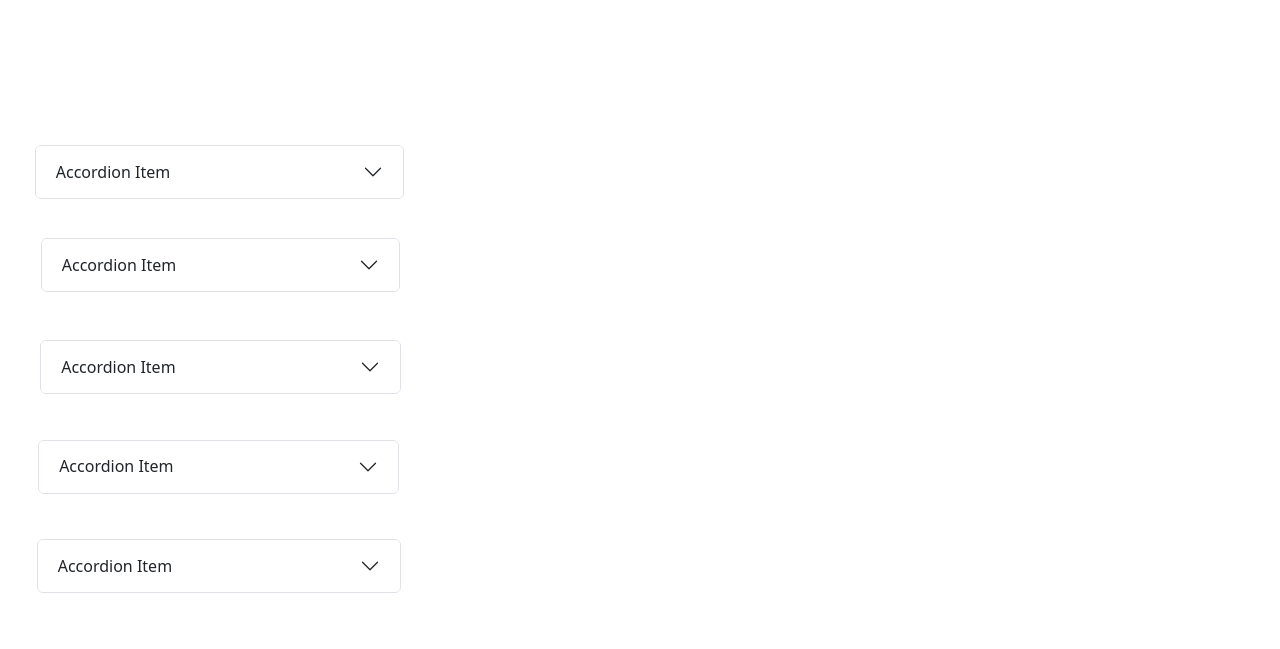
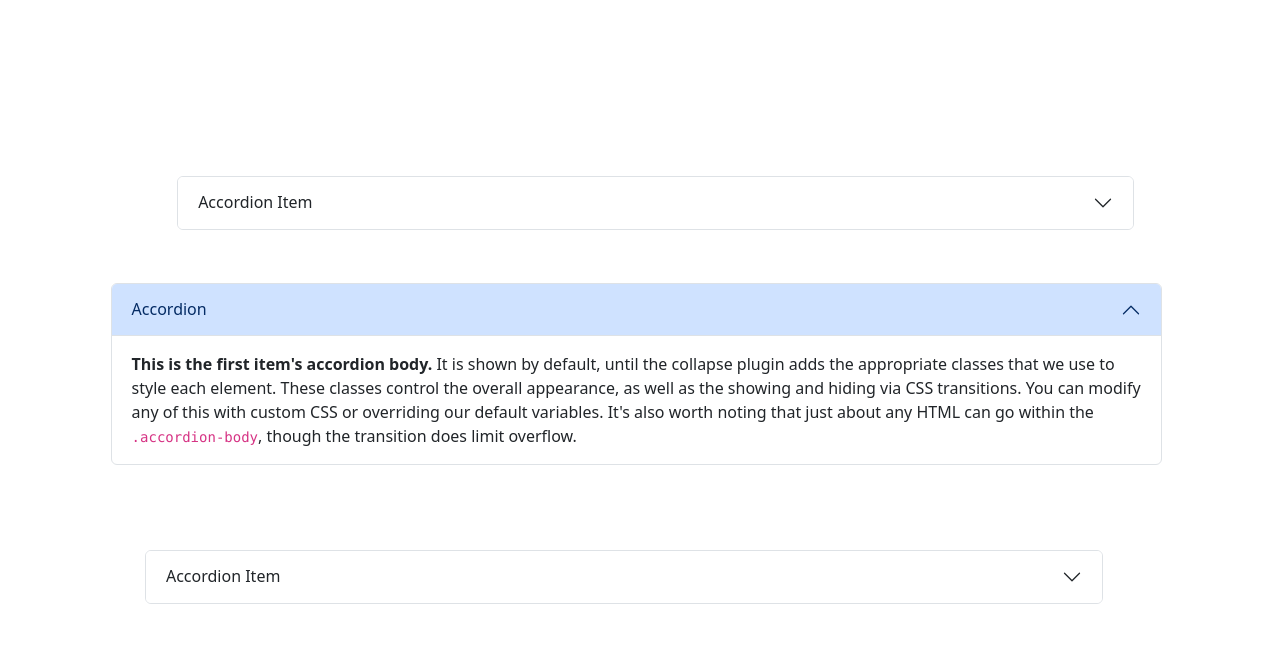
Before and after one commit to mihirdeshmukh1/Website-Preview, a plain HTML site: page generated_website16.html in a window 1280 px wide. Drawn offline with nearby package versions, Linux system fonts and the light colour scheme.

Commit message:
Auto-update generated website: 2025-04-10 22:45:27

```diff
--- a/generated_website16.html
+++ b/generated_website16.html
@@ -27,7 +27,7 @@
 <body>
 
 <div class="accordion" id="accordionExample">
-<div class="accordion default-component" style="position: absolute; left: 2.716770279206712%; top: 18.15413080080591%; width: 28.812910093044536%; height: 10.438117595634075%;">
+<div class="accordion default-component" style="position: absolute; left: 13.838574409484863%; top: 21.992115118564705%; width: 74.71765422821045%; height: 13.191225100786259%;">
 <div class="accordion-item">
     <h2 class="accordion-header">
       <button class="accordion-button collapsed" type="button" data-bs-toggle="collapse" data-bs-target="#collapse" aria-expanded="false" aria-controls="collapse">
@@ -45,61 +45,25 @@
 
 
 <div class="accordion" id="accordionExample">
-<div class="accordion default-component" style="position: absolute; left: 3.183414842364049%; top: 29.777706030643348%; width: 28.080680737700675%; height: 11.40578876842152%;">
-<div class="accordion-item">
+<div class="accordion expanded-component" style="position: absolute; left: 8.64034652709961%; top: 35.36170372596154%; width: 82.11652755737305%; height: 31.063318497095356%;">
+  <div class="accordion-item">
     <h2 class="accordion-header">
-      <button class="accordion-button collapsed" type="button" data-bs-toggle="collapse" data-bs-target="#collapse" aria-expanded="false" aria-controls="collapse">
-        Accordion Item
+      <button class="accordion-button" type="button" data-bs-toggle="collapse" data-bs-target="#collapse" aria-expanded="true" aria-controls="collapse">
+        Accordion
       </button>
     </h2>
-    <div id="collapse" class="accordion-collapse collapse" data-bs-parent="#accordionExample">
+    <div id="collapse" class="accordion-collapse collapse show" data-bs-parent="#accordionExample">
       <div class="accordion-body">
-        <strong>This is the second item's accordion body.</strong> It is hidden by default, until the collapse plugin adds the appropriate classes that we use to style each element. These classes control the overall appearance, as well as the showing and hiding via CSS transitions. You can modify any of this with custom CSS or overriding our default variables. It's also worth noting that just about any HTML can go within the <code>.accordion-body</code>, though the transition does limit overflow.
+        <strong>This is the first item's accordion body.</strong> It is shown by default, until the collapse plugin adds the appropriate classes that we use to style each element. These classes control the overall appearance, as well as the showing and hiding via CSS transitions. You can modify any of this with custom CSS or overriding our default variables. It's also worth noting that just about any HTML can go within the <code>.accordion-body</code>, though the transition does limit overflow.
       </div>
     </div>
   </div>
-</div>
+  </div>
 </div>
 
 
 <div class="accordion" id="accordionExample">
-<div class="accordion default-component" style="position: absolute; left: 3.139154835187563%; top: 42.55389589251894%; width: 28.175170051255826%; height: 10.907810866230665%;">
-<div class="accordion-item">
-    <h2 class="accordion-header">
-      <button class="accordion-button collapsed" type="button" data-bs-toggle="collapse" data-bs-target="#collapse" aria-expanded="false" aria-controls="collapse">
-        Accordion Item
-      </button>
-    </h2>
-    <div id="collapse" class="accordion-collapse collapse" data-bs-parent="#accordionExample">
-      <div class="accordion-body">
-        <strong>This is the second item's accordion body.</strong> It is hidden by default, until the collapse plugin adds the appropriate classes that we use to style each element. These classes control the overall appearance, as well as the showing and hiding via CSS transitions. You can modify any of this with custom CSS or overriding our default variables. It's also worth noting that just about any HTML can go within the <code>.accordion-body</code>, though the transition does limit overflow.
-      </div>
-    </div>
-  </div>
-</div>
-</div>
-
-
-<div class="accordion" id="accordionExample">
-<div class="accordion default-component" style="position: absolute; left: 2.980258534717619%; top: 54.991527518840755%; width: 28.16860701096333%; height: 10.901302761501736%;">
-<div class="accordion-item">
-    <h2 class="accordion-header">
-      <button class="accordion-button collapsed" type="button" data-bs-toggle="collapse" data-bs-target="#collapse" aria-expanded="false" aria-controls="collapse">
-        Accordion Item
-      </button>
-    </h2>
-    <div id="collapse" class="accordion-collapse collapse" data-bs-parent="#accordionExample">
-      <div class="accordion-body">
-        <strong>This is the second item's accordion body.</strong> It is hidden by default, until the collapse plugin adds the appropriate classes that we use to style each element. These classes control the overall appearance, as well as the showing and hiding via CSS transitions. You can modify any of this with custom CSS or overriding our default variables. It's also worth noting that just about any HTML can go within the <code>.accordion-body</code>, though the transition does limit overflow.
-      </div>
-    </div>
-  </div>
-</div>
-</div>
-
-
-<div class="accordion" id="accordionExample">
-<div class="accordion default-component" style="position: absolute; left: 2.8652310148299818%; top: 67.43597936148595%; width: 28.461622641522368%; height: 11.345803617226958%;">
+<div class="accordion default-component" style="position: absolute; left: 11.324453353881836%; top: 68.76158885466747%; width: 74.83979988098145%; height: 11.969995743189104%;">
 <div class="accordion-item">
     <h2 class="accordion-header">
       <button class="accordion-button collapsed" type="button" data-bs-toggle="collapse" data-bs-target="#collapse" aria-expanded="false" aria-controls="collapse">
```
